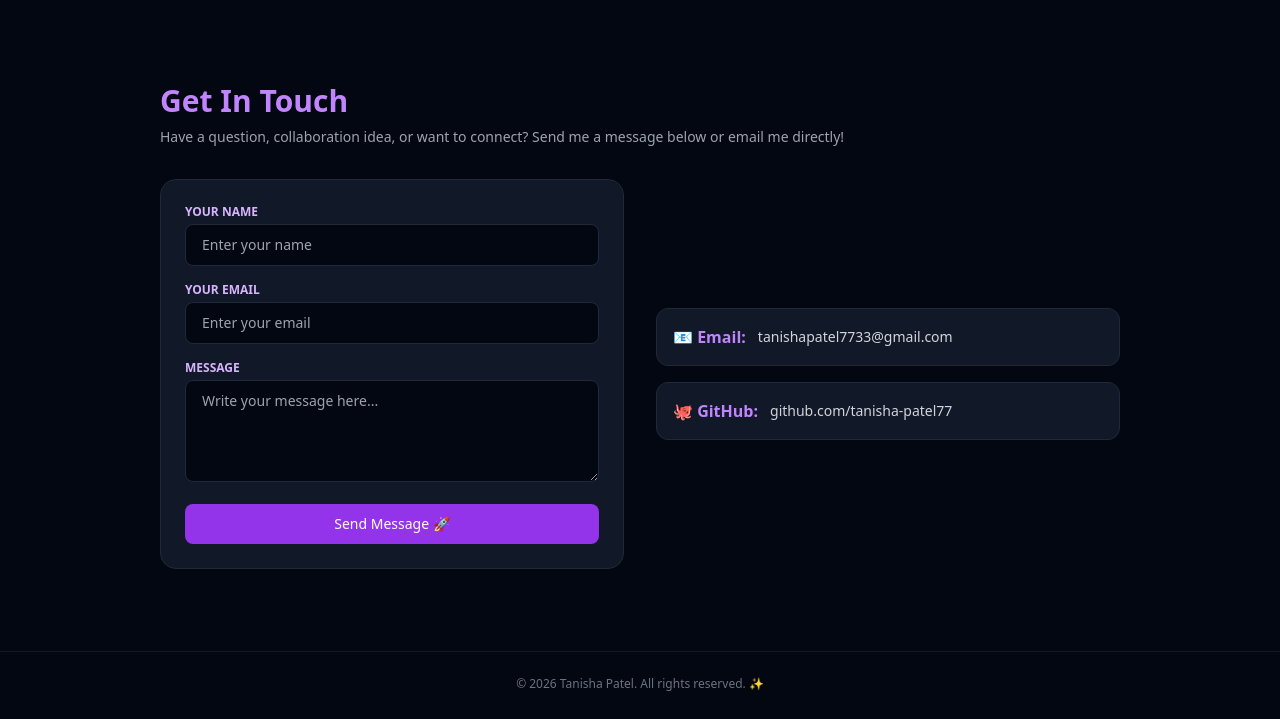
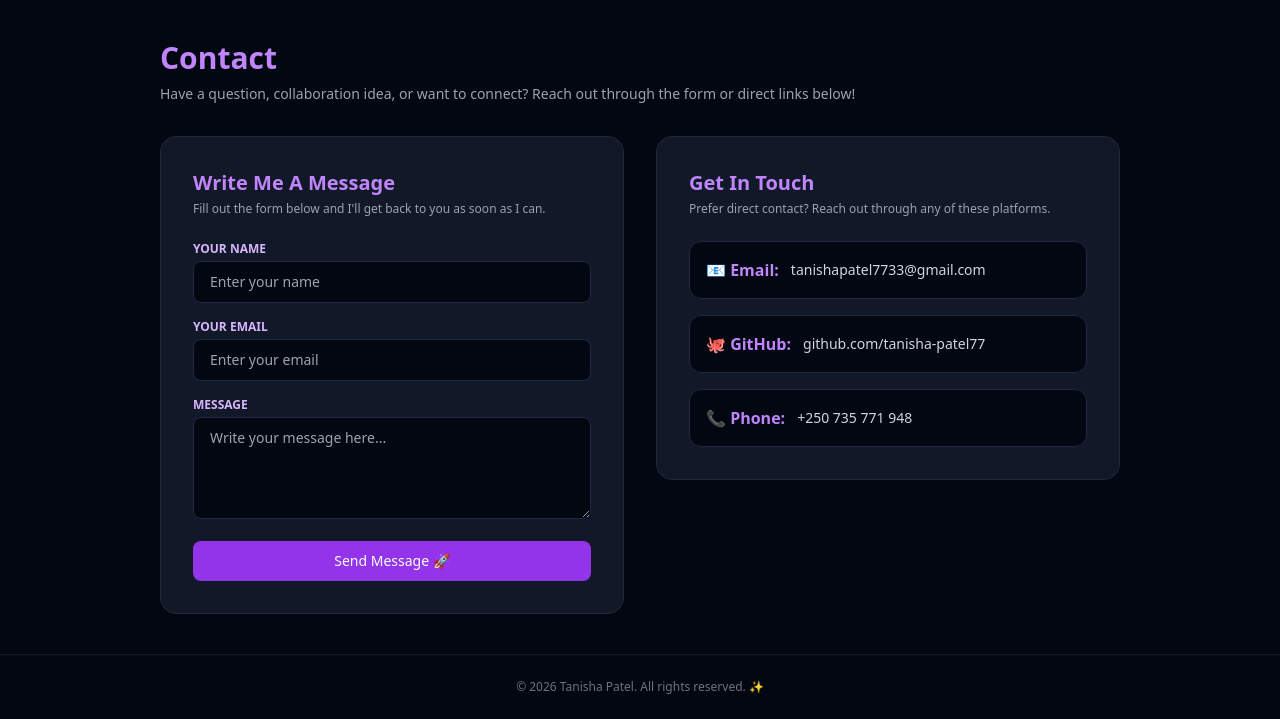
Before and after one commit to tanisha-patel77/my-first-portfolio, a Django app: template templates/portfolio/contactme.html in a window 1280 px wide. Shown: the part 84-803 px from the top of the page. Before the commit the page ends 775 px from the top, so only its background shows below. Run offline with Django 4.2, Linux system fonts and the light colour scheme; the template is opened without the code that fills it, so the values that code supplies are empty; some libraries are stand-ins or nearby versions.

Commit message:
made updates

```diff
--- a/myportfolio/views.py
+++ b/myportfolio/views.py
@@ -5,7 +5,7 @@ from django.shortcuts import render
 def home(request):
     return render(request,'portfolio/index.html')
 
-def contact(request):
+def contact_me(request):
     return render(request,'portfolio/contactme.html')
 
 def about_me(request):
--- a/portfolio/urls.py
+++ b/portfolio/urls.py
@@ -23,8 +23,8 @@ urlpatterns = [
 
     path('',views.home,name='home'),
 
-    path('contactme/',views.contact,name='contact'),
+    path('contact_me/',views.contact_me,name='contact_me'),
 
-    path('about_tme/',views.about_me,name='about_me'),
+    path('about_me/',views.about_me,name='about_me'),
 
 ]
--- a/templates/portfolio/about_me.html
+++ b/templates/portfolio/about_me.html
@@ -24,7 +24,7 @@
     <div class="flex items-center space-x-6 text-sm font-medium">
         <a href="{% url 'home' %}" class="hover:text-purple-400 transition">Home</a>
         <a href="{% url 'about_me' %}" class="text-purple-400 border-b-2 border-purple-400 pb-0.5">About</a>
-        <a href="{% url 'contact' %}" class="hover:text-purple-400 transition">Contact</a>
+        <a href="{% url 'contact_me' %}" class="hover:text-purple-400 transition">Contact</a>
     </div>
 </nav>
 
--- a/templates/portfolio/contactme.html
+++ b/templates/portfolio/contactme.html
@@ -24,20 +24,27 @@
     <div class="flex items-center space-x-6 text-sm font-medium">
         <a href="{% url 'home' %}" class="hover:text-purple-400 transition">Home</a>
         <a href="{% url 'about_me' %}" class="hover:text-purple-400 transition">About</a>
-        <a href="{% url 'contact' %}" class="text-purple-400 border-b-2 border-purple-400 pb-0.5">Contact</a>
+        <a href="{% url 'contact_me' %}" class="text-purple-400 border-b-2 border-purple-400 pb-0.5">Contact</a>
     </div>
 </nav>
 
 <!-- Contact Content Section -->
 <main class="max-w-5xl mx-auto px-6 sm:px-8 py-8 sm:py-10 space-y-8 w-full">
     <div>
-        <h2 class="text-3xl font-bold text-purple-400 mb-2">Get In Touch</h2>
-        <p class="text-gray-400 text-sm">Have a question, collaboration idea, or want to connect? Send me a message below or email me directly!</p>
+        <h2 class="text-3xl font-bold text-purple-400 mb-2">Contact</h2>
+        <p class="text-gray-400 text-sm">Have a question, collaboration idea, or want to connect? Reach out through the form or direct links below!</p>
     </div>
 
-    <div class="grid grid-cols-1 md:grid-cols-2 gap-8">
-        <!-- Contact Form -->
-        <form action="#" method="POST" class="bg-gray-900 border border-gray-800 p-6 rounded-2xl space-y-4">
+    <div class="grid grid-cols-1 md:grid-cols-2 gap-8 items-start">
+
+        <!-- Card 1: Write Me A Message -->
+        <div class="bg-gray-900 border border-gray-800 p-6 sm:p-8 rounded-2xl space-y-6">
+            <div>
+                <h3 class="text-xl font-bold text-purple-400 mb-1">Write Me A Message</h3>
+                <p class="text-gray-400 text-xs">Fill out the form below and I'll get back to you as soon as I can.</p>
+            </div>
+
+            <form action="#" method="POST" class="space-y-4">
                 <div>
                     <label class="block text-xs font-semibold text-purple-300 mb-1">YOUR NAME</label>
                     <input type="text" required placeholder="Enter your name" class="w-full bg-gray-950 border border-gray-800 rounded-lg px-4 py-2.5 text-sm text-gray-100 focus:outline-none focus:border-purple-500">
@@ -54,23 +61,39 @@
                     Send Message 🚀
                 </button>
             </form>
+        </div>
 
-        <!-- Direct Contact Info -->
-        <div class="space-y-4 flex flex-col justify-center">
-            <div class="flex items-center gap-3 bg-gray-900 border border-gray-800 p-4 rounded-xl">
-                <span class="text-purple-400 font-bold">📧 Email:</span>
+        <!-- Card 2: Get In Touch -->
+        <div class="bg-gray-900 border border-gray-800 p-6 sm:p-8 rounded-2xl space-y-6">
+            <div>
+                <h3 class="text-xl font-bold text-purple-400 mb-1">Get In Touch</h3>
+                <p class="text-gray-400 text-xs">Prefer direct contact? Reach out through any of these platforms.</p>
+            </div>
+
+            <div class="space-y-4">
+                <div class="flex items-center gap-3 bg-gray-950 border border-gray-800 p-4 rounded-xl">
+                    <span class="text-purple-400 font-bold shrink-0">📧 Email:</span>
                     <a href="mailto:tanishapatel7733@gmail.com" class="text-gray-300 hover:text-purple-300 text-sm transition break-all">
                         tanishapatel7733@gmail.com
                     </a>
                 </div>
 
-            <div class="flex items-center gap-3 bg-gray-900 border border-gray-800 p-4 rounded-xl">
-                <span class="text-purple-400 font-bold">🐙 GitHub:</span>
+                <div class="flex items-center gap-3 bg-gray-950 border border-gray-800 p-4 rounded-xl">
+                    <span class="text-purple-400 font-bold shrink-0">🐙 GitHub:</span>
                     <a href="https://github.com/tanisha-patel77" target="_blank" class="text-gray-300 hover:text-purple-300 text-sm transition break-all">
                         github.com/tanisha-patel77
                     </a>
                 </div>
+
+                <div class="flex items-center gap-3 bg-gray-950 border border-gray-800 p-4 rounded-xl">
+                    <span class="text-purple-400 font-bold shrink-0">📞 Phone:</span>
+                    <a href="tel:+250735771948" class="text-gray-300 hover:text-purple-300 text-sm transition break-all">
+                        +250 735 771 948
+                    </a>
                 </div>
+            </div>
+        </div>
+
     </div>
 </main>
 
--- a/templates/portfolio/index.html
+++ b/templates/portfolio/index.html
@@ -24,7 +24,7 @@
     <div class="flex items-center space-x-6 text-sm font-medium">
         <a href="{% url 'home' %}" class="text-purple-400 border-b-2 border-purple-400 pb-0.5">Home</a>
         <a href="{% url 'about_me' %}" class="hover:text-purple-400 transition">About</a>
-        <a href="{% url 'contact' %}" class="hover:text-purple-400 transition">Contact</a>
+        <a href="{% url 'contact_me' %}" class="hover:text-purple-400 transition">Contact</a>
     </div>
 </nav>
 
```
Lines whose indentation alone changed are shown as unchanged.
